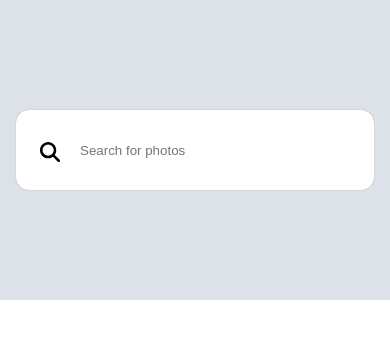
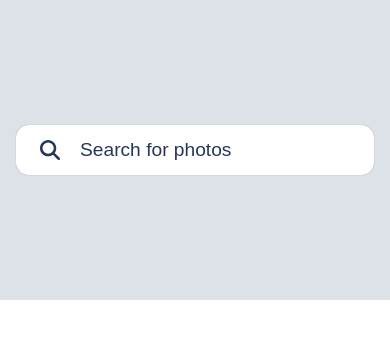
Before and after one commit to c-blaq/vue-image-gallery, a Nuxt app: page / in a window 390 px wide. Shown: the top 338 px of the page. Built offline with nearby package versions, Linux system fonts and the light colour scheme.

Commit message:
style: searchbar ui

```diff
--- a/components/SearchBar.vue
+++ b/components/SearchBar.vue
@@ -3,6 +3,7 @@
     <div class="searchIcon-container">
       <svg xmlns="http://www.w3.org/2000/svg" viewBox="0 0 512 512">
         <path
+          fill="#253858"
           d="M416 208c0 45.9-14.9 88.3-40 122.7L502.6 457.4c12.5 12.5 12.5 32.8 0 45.3s-32.8 12.5-45.3 0L330.7 376c-34.4 25.2-76.8 40-122.7 40C93.1 416 0 322.9 0 208S93.1 0 208 0S416 93.1 416 208zM208 352a144 144 0 1 0 0-288 144 144 0 1 0 0 288z"
         />
       </svg>
@@ -18,7 +19,7 @@
 
 <script setup lang="ts"></script>
 
-<style lang="scss">
+<style lang="scss" scoped>
 form {
   width: 100%;
   max-width: 1158px;
@@ -29,8 +30,9 @@ form {
     width: 1.25rem;
     height: 1.25rem;
     position: absolute;
-    top: 40%;
+    bottom: 40px;
     left: 1.5rem;
+    transform: translateY(50%);
   }
 
   & > .search-input {
@@ -42,6 +44,22 @@ form {
     border-radius: 0.8rem;
     padding: 0 1rem 0 4rem;
     box-shadow: 0px 0px 1px gray;
+    font-size: 1.2rem;
+    color: #253858;
+
+    &::placeholder {
+      color: #253858;
+    }
+  }
+
+  @media (max-width: 768px) {
+    & > .searchIcon-container {
+      bottom: 25px;
+    }
+
+    & > .search-input {
+      height: 50px;
+    }
   }
 }
 </style>
```
